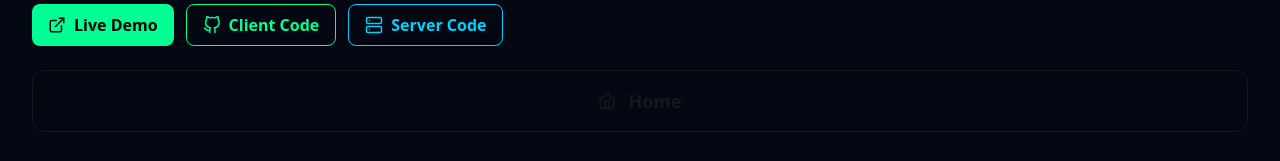
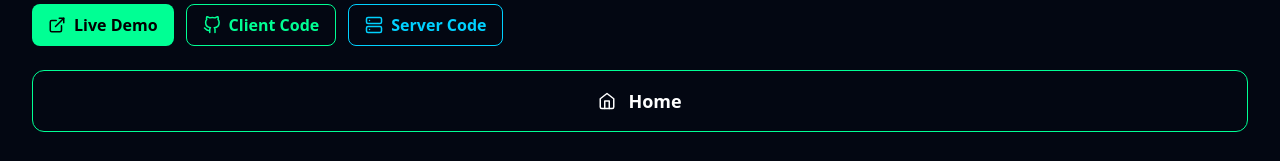
Before and after one commit to sabithossen4/Portfolio, a React (Vite) app: page /project/1 in a window 1280 px wide. Shown: the part 1104-1265 px from the top of the page. Built offline with nearby package versions, Linux system fonts and the light colour scheme.

Commit message:
added a style update

```diff
--- a/src/pages/ProjectDetail.jsx
+++ b/src/pages/ProjectDetail.jsx
@@ -229,9 +229,13 @@ const ProjectDetail = () => {
   <motion.a
     id="project"
     className="gap-2 sm:gap-3 px-5 sm:px-6 md:px-8 py-2 sm:py-3 md:py-4 rounded-lg md:rounded-xl text-sm sm:text-base md:text-lg font-bold border w-full flex justify-center items-center"
-
+    style={{
+      // backgroundColor: primaryColor,
+      color: 'white' ,
+      borderColor: primaryColor,
+    }}
     whileHover={{
-      // backgroundColor: secondaryColor,
+      // backgroundColor: primaryColor,
       scale: 1.05,
     }}
     whileTap={{ scale: 0.95 }}
```
